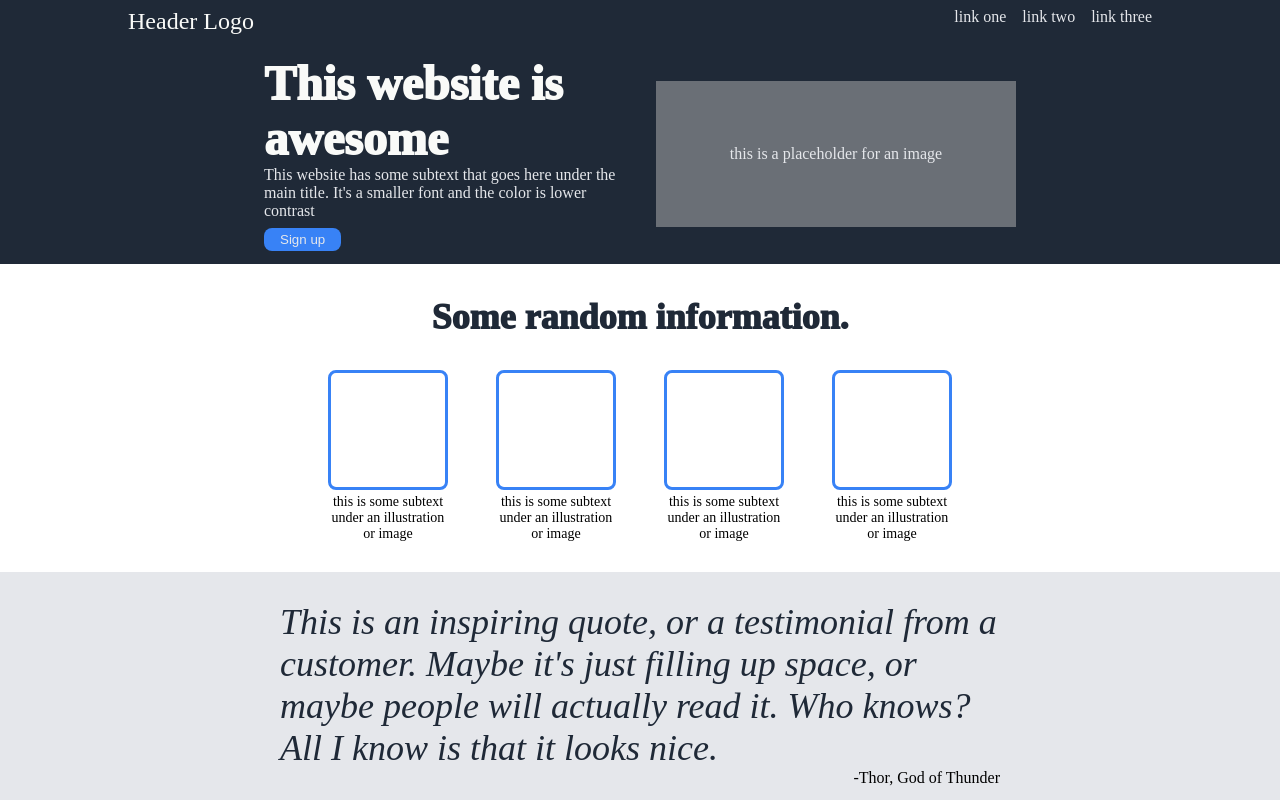
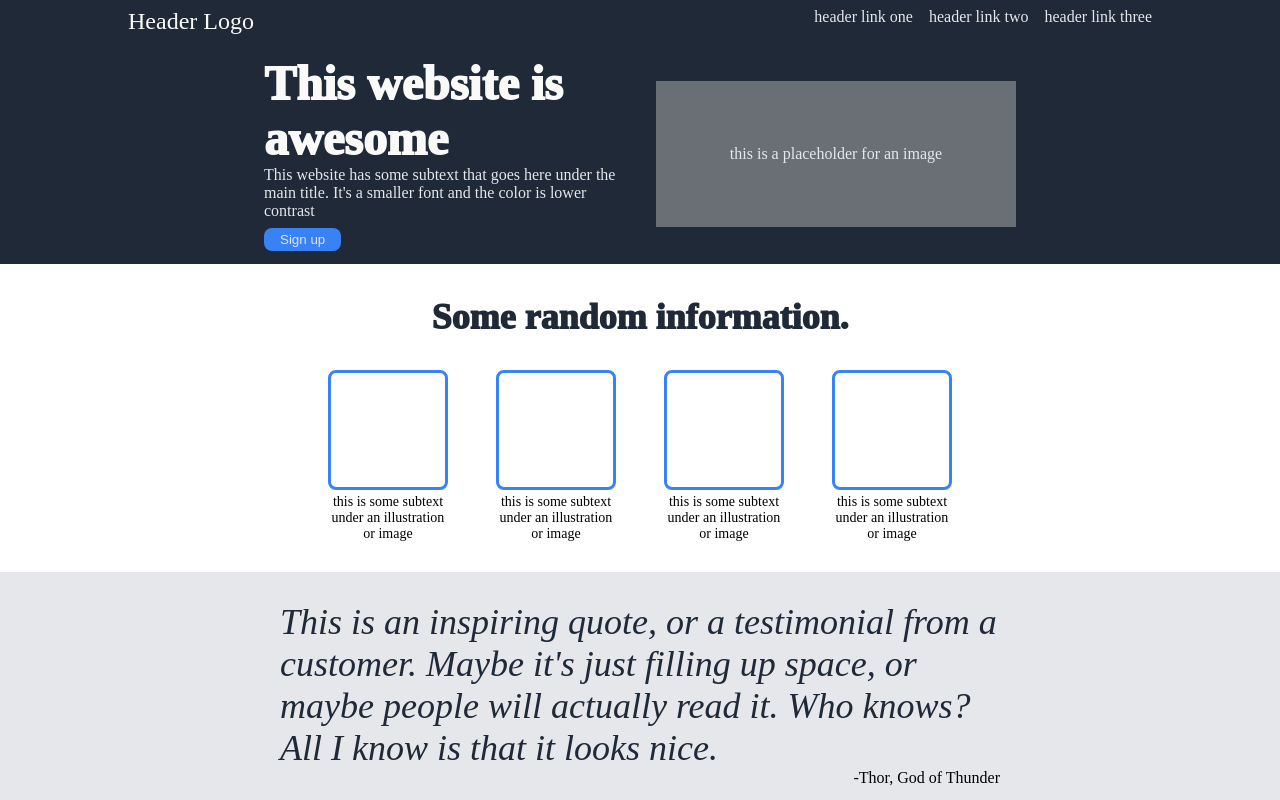
Before and after one commit to TrevorJolie/odin-landing, a plain HTML site: page index.html in a window 1280 px wide. Drawn offline with Linux system fonts and the light colour scheme.

Commit message:
Minor change to header text

```diff
--- a/index.html
+++ b/index.html
@@ -10,9 +10,9 @@
   <div class="header">
     <div class="logo">Header Logo</div>
     <ul>
-      <li><a href="">link one</a></li>
-      <li><a href="">link two</a></li>
-      <li><a href="">link three</a></li>
+      <li><a href="">header link one</a></li>
+      <li><a href="">header link two</a></li>
+      <li><a href="">header link three</a></li>
     </ul>
   </div>
   <div class="hero">
```
